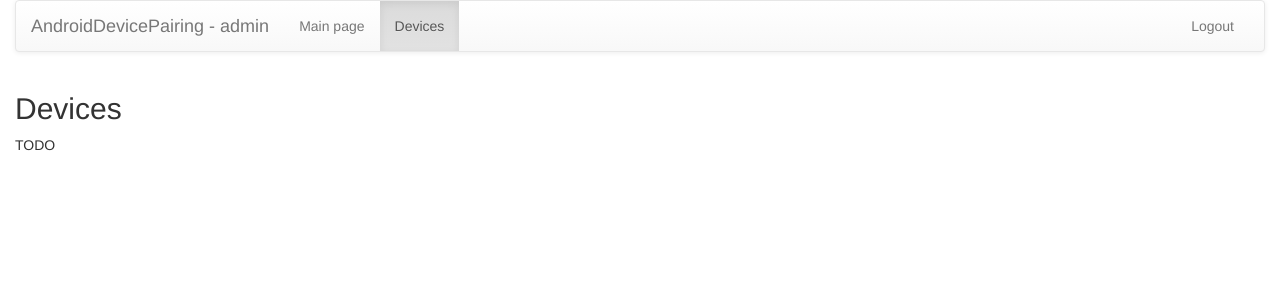
After one commit to krzys-h/AndroidDevicePairing, a Java web app: page /admin/devices in a window 1280 px wide. The commit adds this page. Shown: the top 300 px of the page. Run offline with Spring Boot 4, a stand-in JSP engine, Linux system fonts and the light colour scheme; the project's own start-up code is not run, and a stand-in starts its controllers and pages; some libraries are stand-ins or nearby versions.

Commit message:
Spring Security config; simple admin page structure

```diff
--- /dev/null
+++ b/AndroidDevicePairingServer/src/main/java/pl/krzysh/androiddevicepairing/web/AdminController.java
@@ -0,0 +1,31 @@
+package pl.krzysh.androiddevicepairing.web;
+
+import java.io.IOException;
+
+import javax.servlet.ServletException;
+
+import org.springframework.beans.factory.annotation.Autowired;
+import org.springframework.stereotype.Controller;
+import org.springframework.web.bind.annotation.RequestMapping;
+import org.springframework.web.servlet.ModelAndView;
+
+import pl.krzysh.androiddevicepairing.service.DeviceManager;
+import pl.krzysh.androiddevicepairing.service.PermissionManager;
+
+@Controller
+public class AdminController {
+	@Autowired
+	public DeviceManager deviceManager;
+	@Autowired
+	public PermissionManager permissionManager;
+
+	@RequestMapping("/admin")
+	public ModelAndView handleIndex() throws ServletException, IOException {
+		return new ModelAndView("admin", "page", "index");
+	}
+
+	@RequestMapping("/admin/devices")
+	public ModelAndView handleDevices() throws ServletException, IOException {
+		return new ModelAndView("admin", "page", "devices");
+	}
+}
--- /dev/null
+++ b/AndroidDevicePairingServer/src/main/webapp/WEB-INF/jsp/admin.jsp
@@ -0,0 +1,33 @@
+<%@ include file="/WEB-INF/jsp/include/taglibs.jsp" %>
+<!doctype html>
+<html>
+	<head>
+		<meta charset="utf-8">
+		<title>Hello</title>
+		<%@ include file="/WEB-INF/jsp/include/bootstrap.jsp" %>
+	</head>
+	<body>
+		<div class="container-fluid">
+			<nav class="navbar navbar-default" role="navigation">
+				<div class="container-fluid">
+					<div class="navbar-header">
+						<a class="navbar-brand" href="/admin">AndroidDevicePairing - admin</a>
+					</div>
+					<div class="collapse navbar-collapse">
+						<ul class="nav navbar-nav">
+							<li<c:if test="${page=='index'}"> class="active"</c:if>><a href="/admin">Main page</a></li>
+							<li<c:if test="${page=='devices'}"> class="active"</c:if>><a href="/admin/devices">Devices</a></li>
+						</ul>
+						<ul class="nav navbar-nav navbar-right">
+							<li><a href="/j_spring_security_logout">Logout</a></li>
+						</ul>
+					</div>
+				</div>
+			</nav>
+		</div>
+
+		<div class="container-fluid">
+			<jsp:include page="/WEB-INF/jsp/admin/${page}.jsp" />
+		</div>
+	</body>
+</html>
--- /dev/null
+++ b/AndroidDevicePairingServer/src/main/webapp/WEB-INF/jsp/admin/devices.jsp
@@ -0,0 +1,2 @@
+<h2>Devices</h2>
+TODO
--- /dev/null
+++ b/AndroidDevicePairingServer/src/main/webapp/WEB-INF/jsp/admin/index.jsp
@@ -0,0 +1 @@
+<h2>Hello <s>world</s> admin!</h2>
--- /dev/null
+++ b/AndroidDevicePairingServer/src/main/webapp/WEB-INF/jsp/include/bootstrap.jsp
@@ -0,0 +1,10 @@
+<meta http-equiv="X-UA-Compatible" content="IE=edge">
+<meta name="viewport" content="width=device-width, initial-scale=1">
+<link rel="stylesheet" href="https://maxcdn.bootstrapcdn.com/bootstrap/3.3.1/css/bootstrap.min.css">
+<link rel="stylesheet" href="https://maxcdn.bootstrapcdn.com/bootstrap/3.3.1/css/bootstrap-theme.min.css">
+<script src="https://ajax.googleapis.com/ajax/libs/jquery/1.11.1/jquery.min.js"></script>
+<script src="https://maxcdn.bootstrapcdn.com/bootstrap/3.3.1/js/bootstrap.min.js"></script>
+<!--[if lt IE 9]>
+    <script src="https://oss.maxcdn.com/html5shiv/3.7.2/html5shiv.min.js"></script>
+	<script src="https://oss.maxcdn.com/respond/1.4.2/respond.min.js"></script>
+<![endif]-->
--- /dev/null
+++ b/AndroidDevicePairingServer/src/main/webapp/WEB-INF/jsp/include/taglibs.jsp
@@ -0,0 +1,3 @@
+<%@ page session="false"%>
+<%@ taglib prefix="c" uri="http://java.sun.com/jsp/jstl/core" %>
+<%@ taglib prefix="fmt" uri="http://java.sun.com/jsp/jstl/fmt" %>
--- a/AndroidDevicePairingServer/src/main/webapp/WEB-INF/jsp/index.jsp
+++ b/AndroidDevicePairingServer/src/main/webapp/WEB-INF/jsp/index.jsp
@@ -1,3 +1,4 @@
+<%@ include file="/WEB-INF/jsp/include/taglibs.jsp" %>
 <!doctype html>
 <html>
 	<head>
--- a/AndroidDevicePairingServer/src/main/webapp/WEB-INF/springapp-context.xml
+++ b/AndroidDevicePairingServer/src/main/webapp/WEB-INF/springapp-context.xml
@@ -11,6 +11,7 @@
 	<mvc:annotation-driven />
 
 	<bean class="pl.krzysh.androiddevicepairing.service.DeviceManager" />
+	<bean class="pl.krzysh.androiddevicepairing.service.PermissionManager" />
 
 	<bean id="viewResolver"
 		class="org.springframework.web.servlet.view.InternalResourceViewResolver">
```
Also changed, not shown: AndroidDevicePairingServer/src/main/webapp/WEB-INF/spring-security.xml (added, +22 -0 lines).
